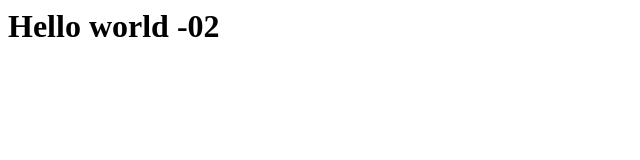
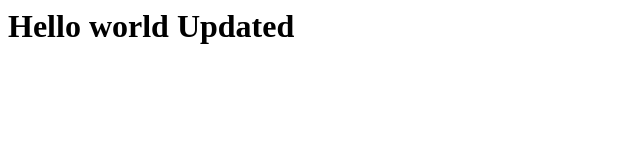
Before and after one commit to SachiraDilthushka/my-website, a plain HTML site: page index.html in a window 1280 px wide. Shown: the whole page, without its empty margins (0-640 px from the left). Drawn offline with Linux system fonts and the light colour scheme.

Commit message:
updated the index.html

```diff
--- a/index.html
+++ b/index.html
@@ -1 +1 @@
-<h1>Hello world -02<h1>
+<h1>Hello world Updated<h1>
```
